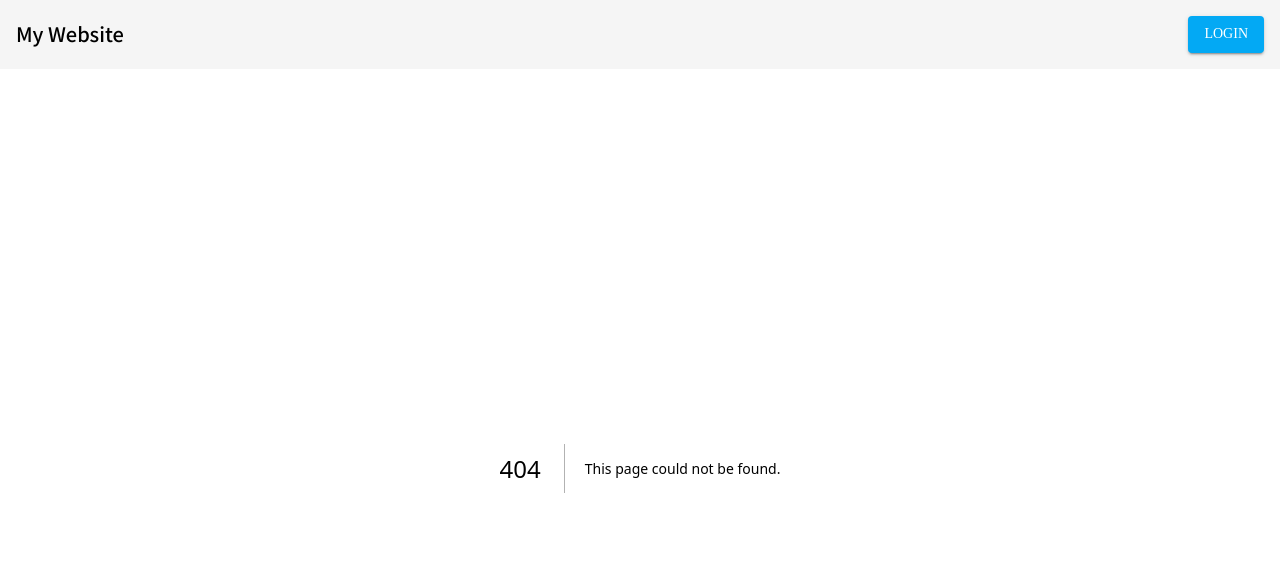
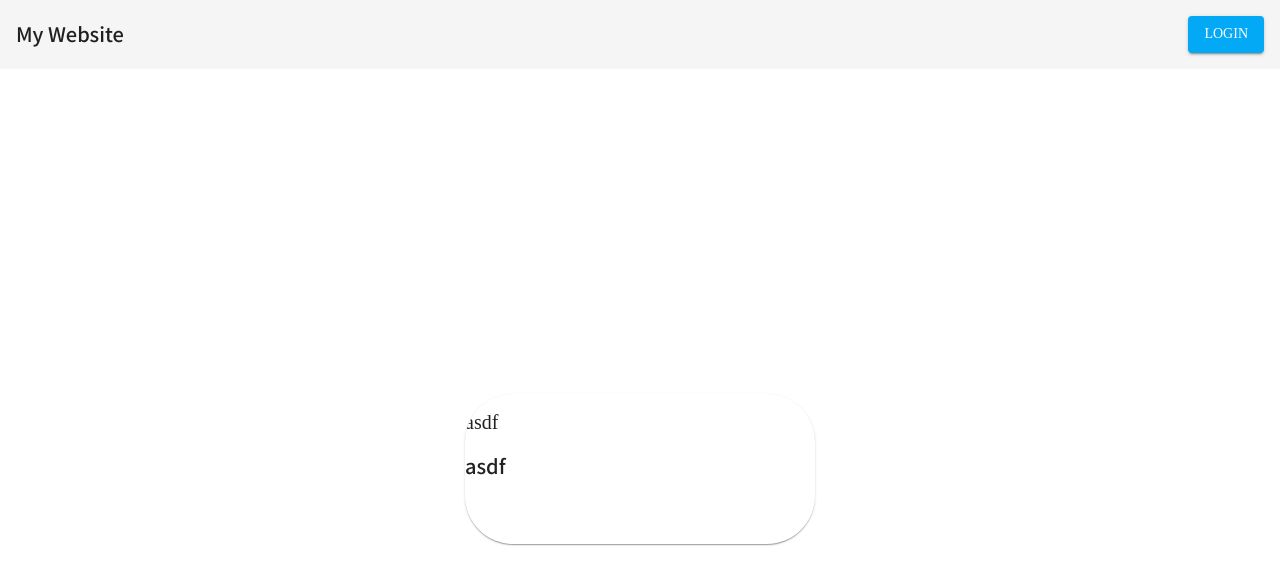
Before and after one commit to ZoJim/Boogakcong-FE, a Next.js app: page /test/1 in a window 1280 px wide. Before the commit this address had no page. Shown: the top 584 px of the page. Built offline with nearby package versions, Linux system fonts and the light colour scheme; a web font is replaced by a local one.

Commit message:
test 예제 추가

```diff
--- /dev/null
+++ b/src/app/test/[id]/page.tsx
@@ -0,0 +1,38 @@
+'use client';
+
+import {keyframes} from '@emotion/react';
+import {Box} from '@mui/material';
+import Posting from "@/components/Posting";
+
+
+const float = keyframes`
+    0% {
+        transform: translateY(0);
+    }
+    50% {
+        transform: translateY(-10px);
+    }
+    100% {
+        transform: translateY(0);
+    }
+`;
+
+const Page = () => {
+    return (
+        <Box
+            sx={{
+                display: 'flex',
+                flexDirection: 'column',
+                alignItems: 'center',
+                justifyContent: 'center',
+                height: '100vh',
+                width: '100vw',
+                bgcolor: 'background.default',
+            }}
+        >
+            <Posting title={"asdf"} content={"asdf"}/>
+        </Box>
+    );
+}
+
+export default Page;
--- /dev/null
+++ b/src/components/Posting.tsx
@@ -0,0 +1,28 @@
+import {Card, Typography} from "@mui/material";
+
+interface PostingProps {
+    title: string;
+    content: string;
+}
+
+
+const Posting = ({title, content}: PostingProps) => {
+    return <Card
+        sx={
+            {
+                borderRadius: 12,
+                width: 350,
+                height: 150,
+            }
+        }
+    >
+        <Typography variant="h4" sx={{ mt: 2 }}>
+            {title}
+        </Typography>
+        <Typography variant="h6" sx={{ mt: 2 }}>
+            {content}
+        </Typography>
+    </Card>
+}
+
+export default Posting;
```
Also changed, not shown: src/app/test/page.tsx (added, +39 -0 lines).
